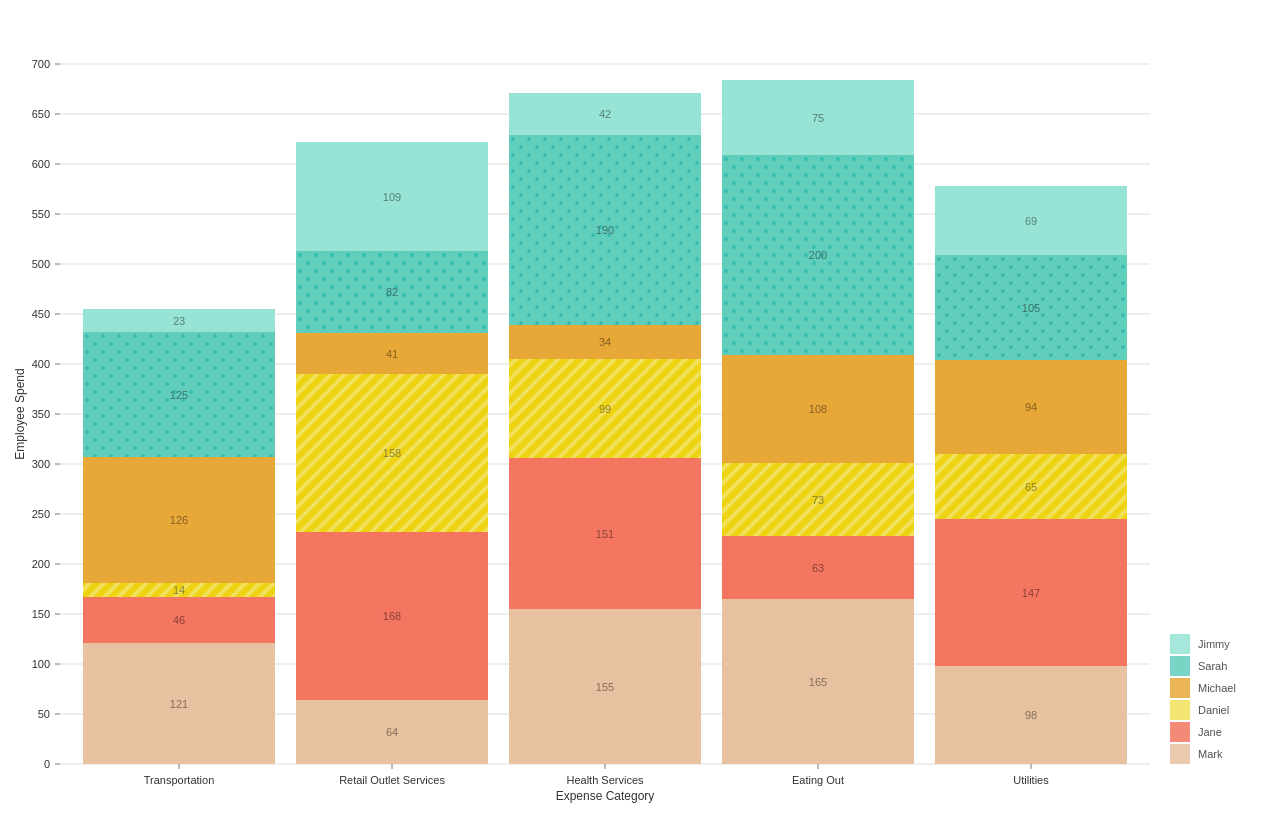
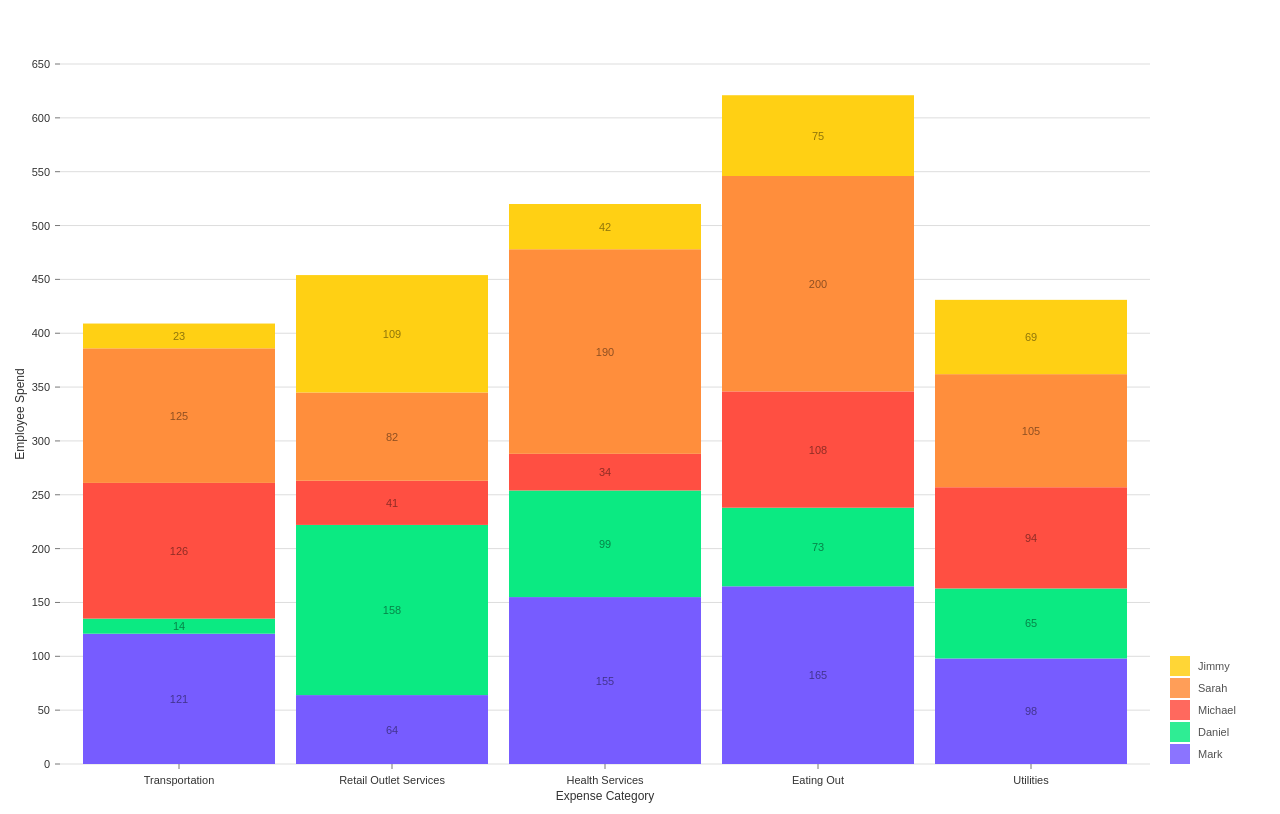
Before and after one commit to emmanuel-airwallex/awx-hackathon-2023, a React (Create React App) app: page /expenses in a window 1280 px wide. Shown: the part 810-1624 px from the top of the page. Built offline with nearby package versions, Linux system fonts and the light colour scheme.

Commit message:
Add colors

```diff
--- a/src/components/charts/BarChartBreakdown.js
+++ b/src/components/charts/BarChartBreakdown.js
@@ -1,12 +1,18 @@
 import { ResponsiveBar } from '@nivo/bar'
 
 const BarChartBreakdown = ({ data }) => {
+    const colors = [
+        "#775CFF",
+        "#0BEA82",
+        "#FF4F42",
+        "#FF8E3C",
+        "#FFD014"
+    ]
     return (
         <ResponsiveBar
         data={data}
         keys={[
             'Mark',
-            'Jane',
             'Daniel',
             'Michael',
             'Sarah',
@@ -17,41 +23,7 @@ const BarChartBreakdown = ({ data }) => {
         pTransportationding={0.3}
         valueScale={{ type: 'linear' }}
         indexScale={{ type: 'band', round: true }}
-        colors={{ scheme: 'nivo' }}
-        defs={[
-            {
-                id: 'dots',
-                type: 'patternDots',
-                background: 'inherit',
-                color: '#38bcb2',
-                size: 4,
-                pTransportationding: 1,
-                stagger: true
-            },
-            {
-                id: 'lines',
-                type: 'patternLines',
-                background: 'inherit',
-                color: '#eed312',
-                rotation: -45,
-                lineWidth: 6,
-                spacing: 10
-            }
-        ]}
-        fill={[
-            {
-                match: {
-                    id: 'Sarah'
-                },
-                id: 'dots'
-            },
-            {
-                match: {
-                    id: 'Daniel'
-                },
-                id: 'lines'
-            }
-        ]}
+        colors={colors}
         borderColor={{
             from: 'color',
             modifiers: [
--- a/src/data/expensesBreakdownByEmployeeData.js
+++ b/src/data/expensesBreakdownByEmployeeData.js
@@ -3,8 +3,6 @@ const expensesBreakdownData = [
       "expenseCategory": "Transportation",
       "Mark": 121,
       "MarkColor": "hsl(303, 70%, 50%)",
-      "Jane": 46,
-      "JaneColor": "hsl(152, 70%, 50%)",
       "Daniel": 14,
       "DanielColor": "hsl(89, 70%, 50%)",
       "Michael": 126,
@@ -18,8 +16,6 @@ const expensesBreakdownData = [
       "expenseCategory": "Retail Outlet Services",
       "Mark": 64,
       "MarkColor": "hsl(316, 70%, 50%)",
-      "Jane": 168,
-      "JaneColor": "hsl(242, 70%, 50%)",
       "Daniel": 158,
       "DanielColor": "hsl(230, 70%, 50%)",
       "Michael": 41,
@@ -33,8 +29,6 @@ const expensesBreakdownData = [
       "expenseCategory": "Health Services",
       "Mark": 155,
       "MarkColor": "hsl(257, 70%, 50%)",
-      "Jane": 151,
-      "JaneColor": "hsl(353, 70%, 50%)",
       "Daniel": 99,
       "DanielColor": "hsl(297, 70%, 50%)",
       "Michael": 34,
@@ -48,8 +42,6 @@ const expensesBreakdownData = [
       "expenseCategory": "Eating Out",
       "Mark": 165,
       "MarkColor": "hsl(122, 70%, 50%)",
-      "Jane": 63,
-      "JaneColor": "hsl(59, 70%, 50%)",
       "Daniel": 73,
       "DanielColor": "hsl(28, 70%, 50%)",
       "Michael": 108,
@@ -63,8 +55,6 @@ const expensesBreakdownData = [
       "expenseCategory": "Utilities",
       "Mark": 98,
       "MarkColor": "hsl(337, 70%, 50%)",
-      "Jane": 147,
-      "JaneColor": "hsl(298, 70%, 50%)",
       "Daniel": 65,
       "DanielColor": "hsl(237, 70%, 50%)",
       "Michael": 94,
```
